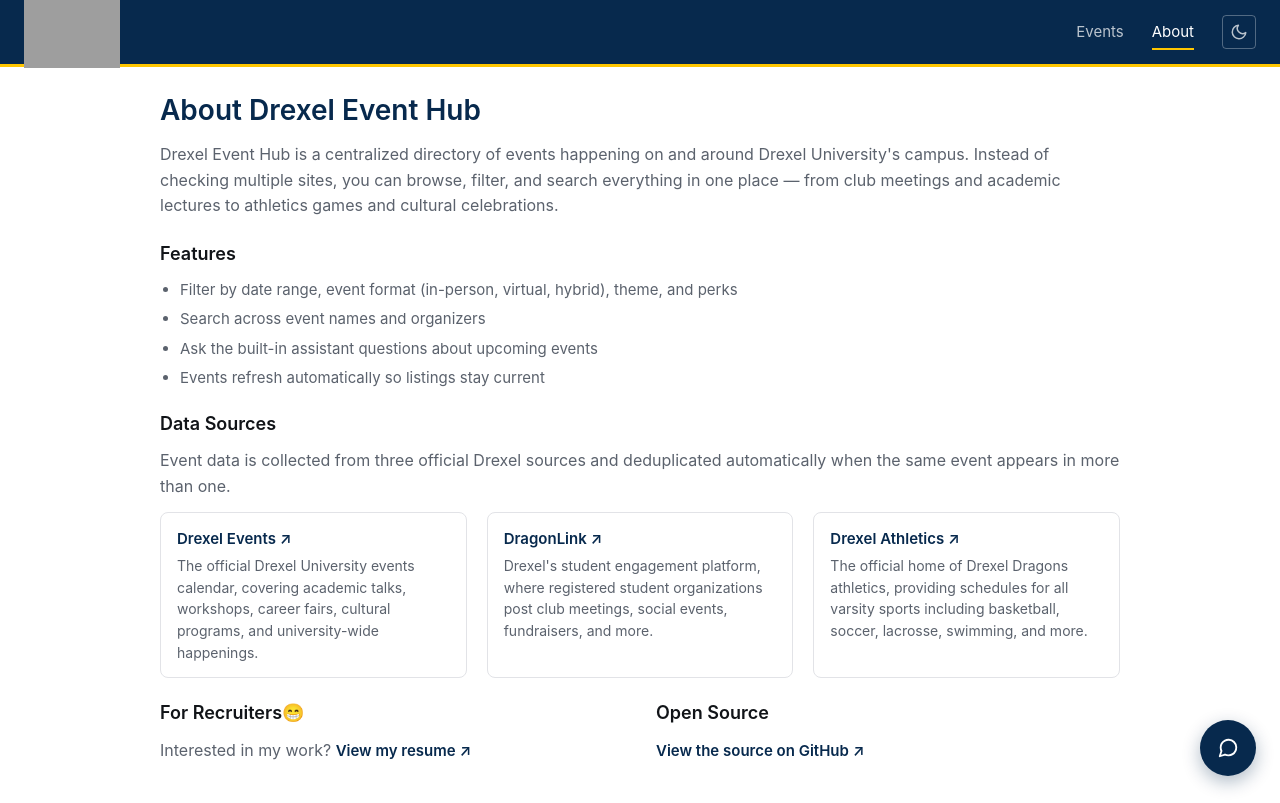
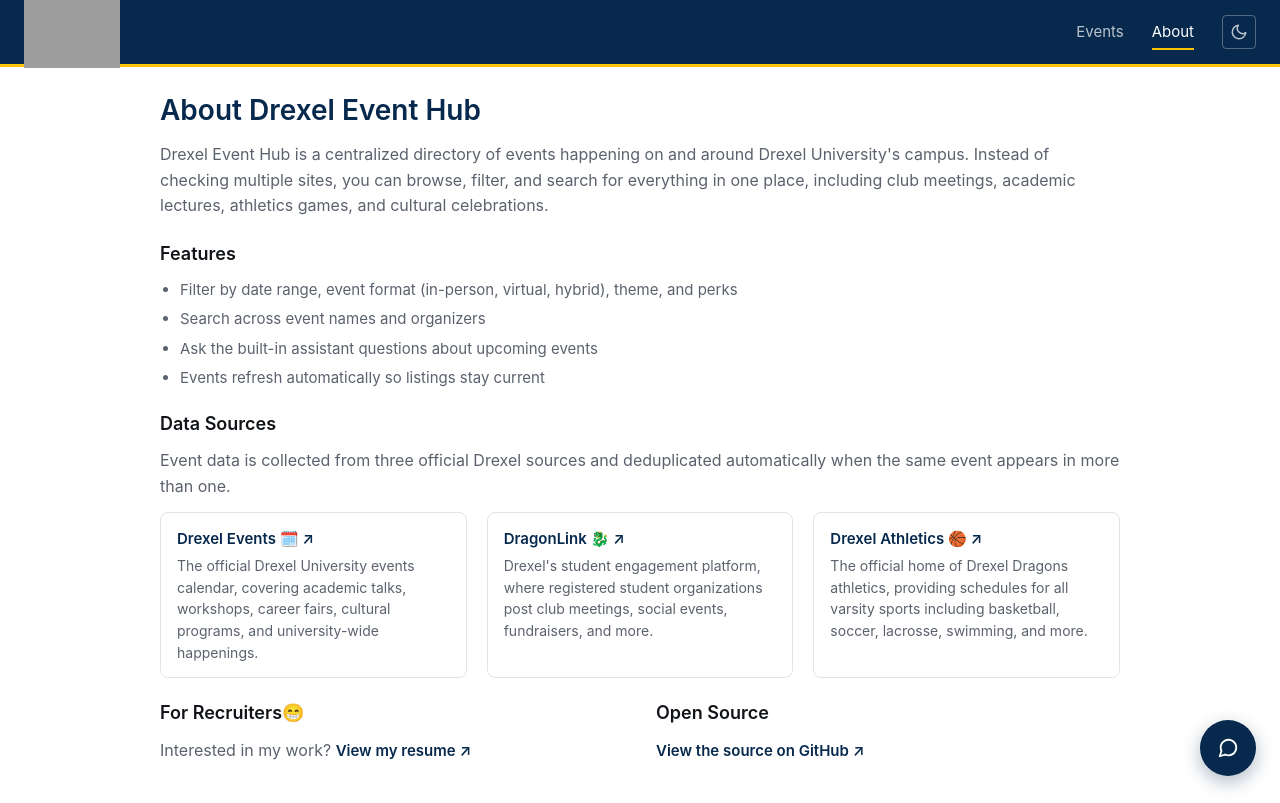
Before and after one commit to toomeem/drexel-event-directory, a React (Vite) app in the folder frontend/: page /about in a window 1280 px wide. Built offline with nearby package versions, Linux system fonts and the light colour scheme; grey boxes are pictures that could not be loaded.

Commit message:
update about page

```diff
--- a/frontend/src/pages/AboutPage.tsx
+++ b/frontend/src/pages/AboutPage.tsx
@@ -1,18 +1,18 @@
 const SOURCES = [
     {
-        name: "Drexel Events",
+        name: "Drexel Events 🗓️",
         url: "https://drexel.edu/events?q&sortBy=relevance&sortOrder=asc&page=1&startDate&endDate",
         description:
             "The official Drexel University events calendar, covering academic talks, workshops, career fairs, cultural programs, and university-wide happenings.",
     },
     {
-        name: "DragonLink",
+        name: "DragonLink 🐉",
         url: "https://drexel.campuslabs.com/engage/",
         description:
             "Drexel's student engagement platform, where registered student organizations post club meetings, social events, fundraisers, and more.",
     },
     {
-        name: "Drexel Athletics",
+        name: "Drexel Athletics 🏀",
         url: "https://drexeldragons.com/",
         description:
             "The official home of Drexel Dragons athletics, providing schedules for all varsity sports including basketball, soccer, lacrosse, swimming, and more.",
@@ -26,8 +26,8 @@
             <p className="about-page__body">
                 Drexel Event Hub is a centralized directory of events happening on and
                 around Drexel University's campus. Instead of checking multiple sites,
-                you can browse, filter, and search everything in one place — from club
-                meetings and academic lectures to athletics games and cultural
+                you can browse, filter, and search for everything in one place, including
+                club meetings, academic lectures, athletics games, and cultural
                 celebrations.
             </p>
 
```
